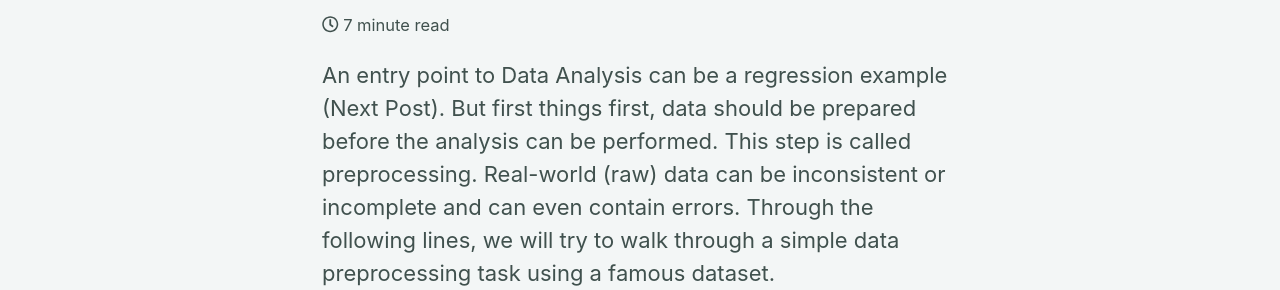
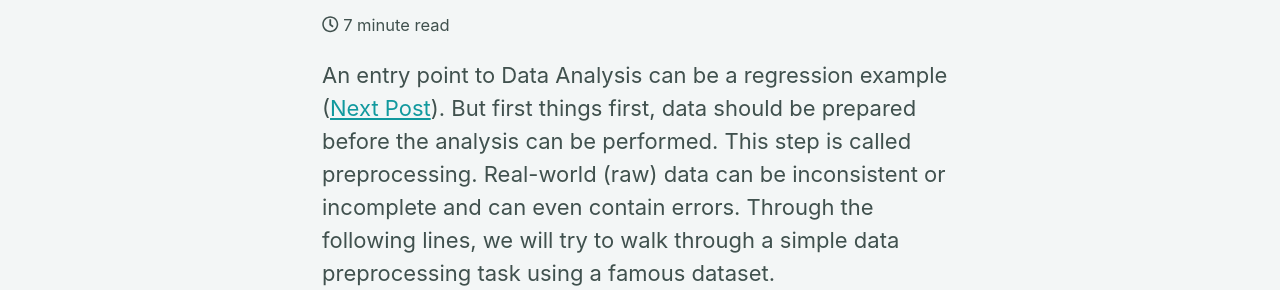
Before and after one commit to TariqGon/TariqGon.github.io, a Jekyll site: the page built from _posts/2018-03-11- R - A First Date with Data.md, in a window 1280 px wide and 900 px high, scrolled down 571 px. Shown: the part 198-488 px from the top of the window. Built offline with Jekyll 4.4.1, drawn with Linux system fonts in a browser that asks for light colours; nearby versions of some CDN libraries; some of the changed lines change nothing that is shown.

Commit message:
new commit

```diff
--- a/_posts/2018-03-11- R - A First Date with Data.md
+++ b/_posts/2018-03-11- R - A First Date with Data.md
@@ -7,7 +7,7 @@
 excerpt: " Data Science, Data Preprocessing, R"
 ---
 
-An entry point to Data Analysis can be a regression example (Next Post). But first things first, data should be prepared before the analysis can be performed. This step is called preprocessing. Real-world (raw) data can be inconsistent or incomplete and can even contain errors. Through the following lines, we will try to walk through a simple data preprocessing task using a famous dataset.
+An entry point to Data Analysis can be a regression example ([Next Post](/_pages/2018-03-11- A_Simple_Linear_Regression_Example.html)). But first things first, data should be prepared before the analysis can be performed. This step is called preprocessing. Real-world (raw) data can be inconsistent or incomplete and can even contain errors. Through the following lines, we will try to walk through a simple data preprocessing task using a famous dataset.
 
 A statistician with the name Francis Galton wanted to see if there was a connection between the height of sons and the height of their fathers. He measured the height of fathers and sons across 205 families.
 
@@ -33,8 +33,17 @@
 
 
 <table>
-<thead><tr><th scope=col>family</th><th scope=col>father</th><th scope=col>mother</th><th scope=col>gender</th><th scope=col>height</th><th scope=col>kids</th><th scope=col>male</th><th scope=col>female</th>
-</tr>
+<thead>
+  <tr style="text-align: right;">
+    <th>family</th>
+    <th>father</th>
+    <th>mother</th>
+    <th>gender</th>
+    <th>height</th>
+    <th>kids</th>
+    <th>male</th>
+    <th>female</th>
+  </tr>
 </thead>
 <tbody>
 	<tr><td>1   </td><td>78.5</td><td>67.0</td><td>M   </td><td>73.2</td><td>4   </td><td>1   </td><td>0   </td></tr>
```
